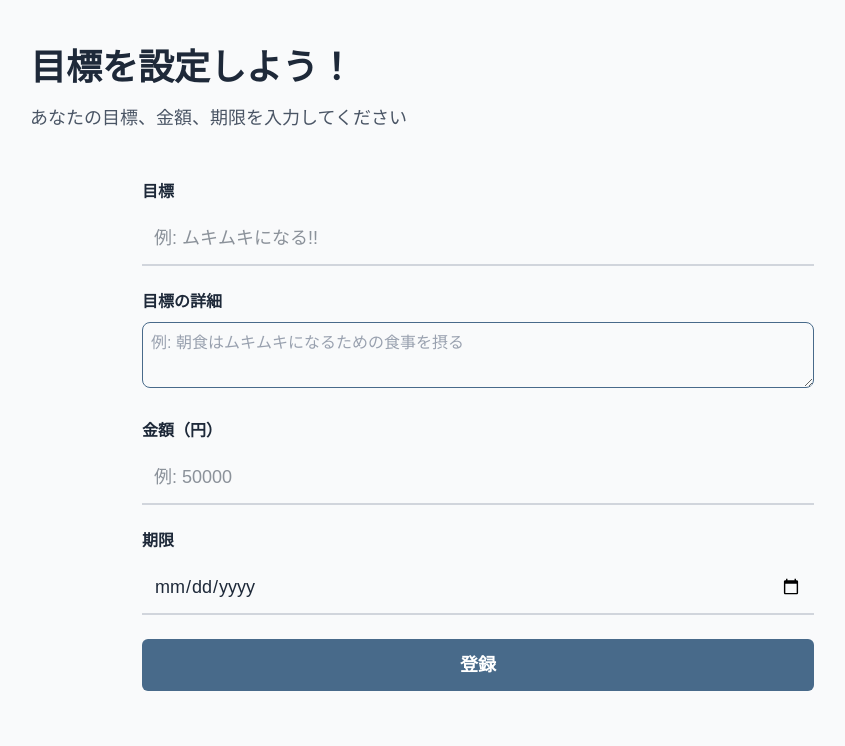
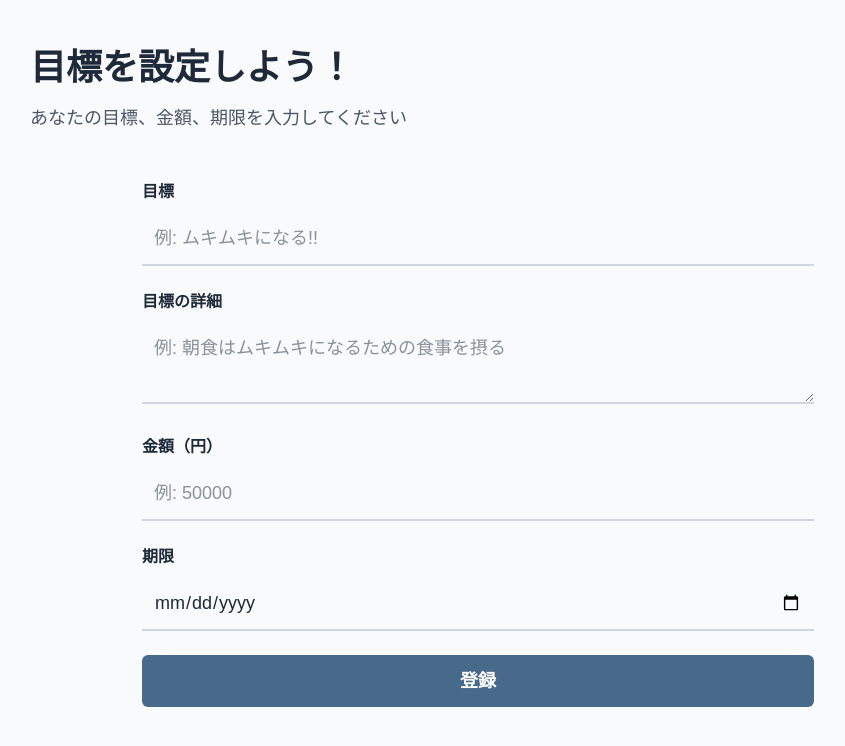
Before and after one commit to simesaba80/moneyeffort, a Next.js app: page /enter in a window 1280 px wide. Shown: the top 746 px of the page, without its empty margins (162-1007 px from the left). Built offline with nearby package versions, Linux system fonts and the light colour scheme.

Commit message:
[fix]UIの統一

```diff
--- a/src/app/enter/page.tsx
+++ b/src/app/enter/page.tsx
@@ -65,7 +65,7 @@ export default function GoalPage() {
             value={description}
             onChange={(e) => setDescription(e.target.value)}
             placeholder="例: 朝食はムキムキになるための食事を摂る"
-            className="w-full p-2 border border-[#486A8A] rounded-lg text-[#486A8A] placeholder-gray-400 focus:outline-none focus:ring-2 focus:ring-[#486A8A]"
+            className="w-full p-3 border-b-2 border-gray-300 focus:border-[#486A8A] focus:outline-none text-lg"
             required
           />
         </div>
```
